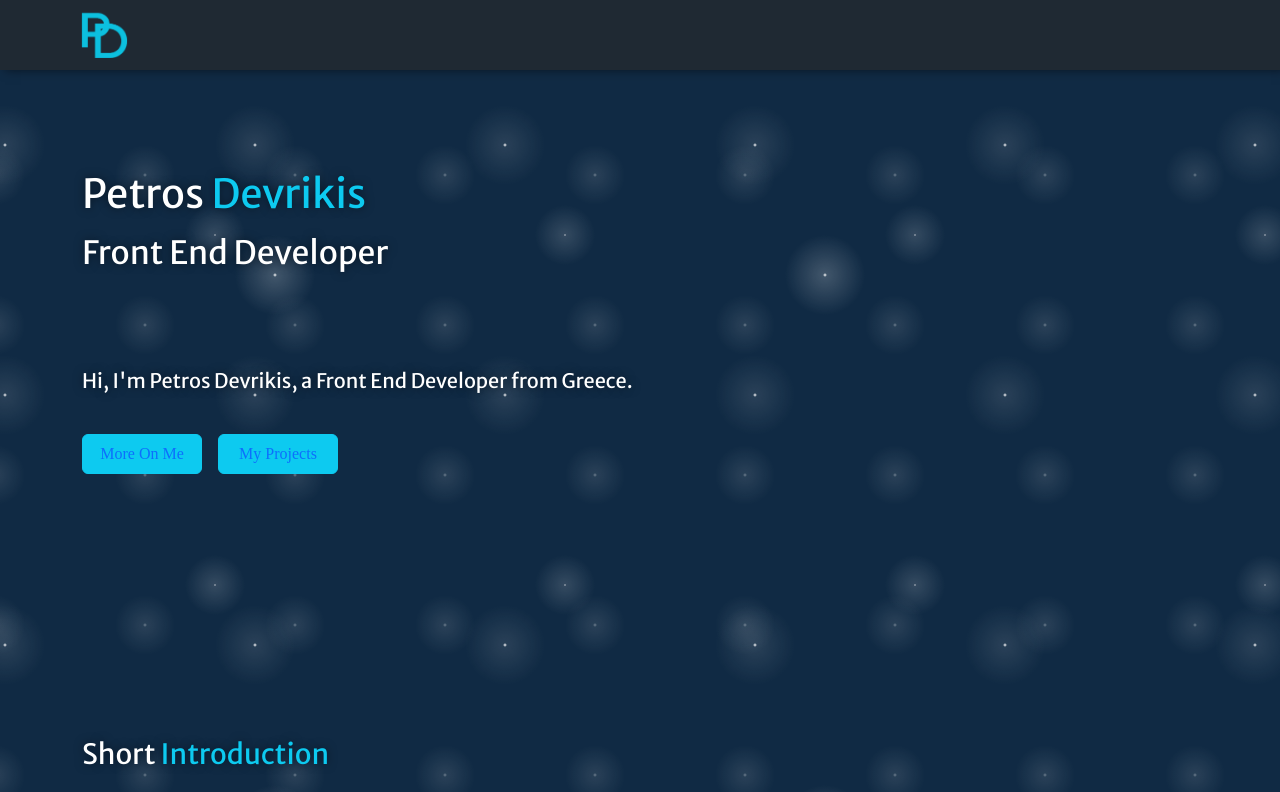
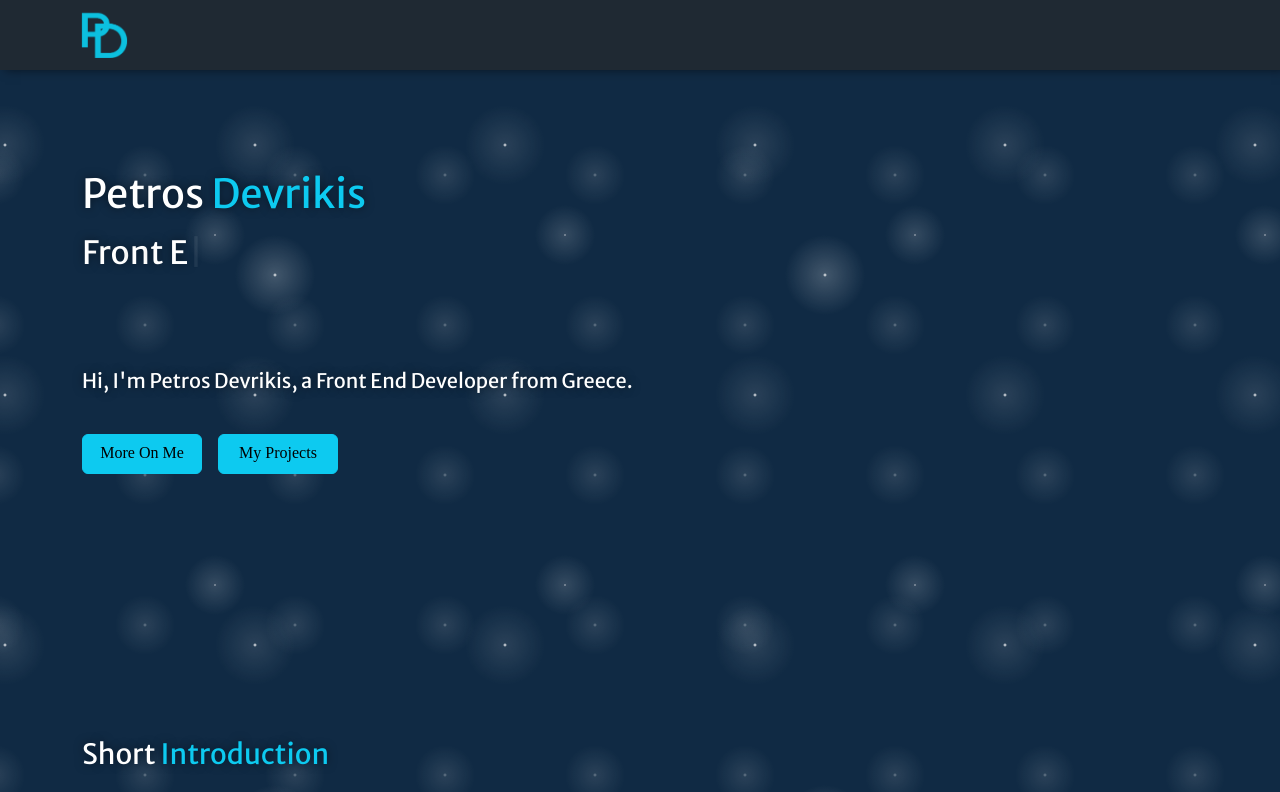
Before and after one commit to Petrosdevri/Portfolio, a React (Create React App) app: page / in a window 1280 px wide. Shown: the top 792 px of the page. Built offline with nearby package versions, Linux system fonts and the light colour scheme; a web font is replaced by a local one.

Commit message:
Add typewriter effect.

```diff
--- a/package.json
+++ b/package.json
@@ -22,6 +22,7 @@
     "react-lazyload": "github:twobin/react-lazyload",
     "react-router-dom": "^6.11.0",
     "react-scripts": "5.0.1",
+    "typewriter-effect": "^2.19.0",
     "web-vitals": "^2.1.4"
   },
   "scripts": {
--- a/src/components/Home/Hero.js
+++ b/src/components/Home/Hero.js
@@ -1,5 +1,6 @@
 import { React } from 'react';
 import { Button, Stack } from 'react-bootstrap';
+import Type from './Type';
 import JSDev from '../../images/icons/personal-icons/js-dev.png';
 
 export default function Hero() {
@@ -7,39 +8,14 @@ export default function Hero() {
         <Stack className='hero' direction='horizontal' gap={3}>
             <Stack className='presentation' gap={2}>
                 <h1>Petros <span className='name'>Devrikis</span></h1>
-                <h2>Front End Developer</h2>
+                <h2><Type /></h2>
                 <h5 className='stack-text-margin'>Hi, I&apos;m Petros Devrikis, a Front End Developer from Greece.</h5>
                 <Stack className='presentation-btns' direction='horizontal' gap={3} style={{ marginBlockStart: '25px' }}>
-                    <Button className='presentation-btn' variant='info'><a href='/about'>More On Me</a></Button>
-                    <Button className='presentation-btn' variant='info'><a href='/projects'>My Projects</a></Button>
+                    <Button className='presentation-btn' href='/about' variant='info'>More On Me</Button>
+                    <Button className='presentation-btn' href='/projects' variant='info'>My Projects</Button>
                 </Stack>
             </Stack>
             <img src={JSDev} alt='JS Developer' id='intro-img' rel='preload' width='375' height='250' />
         </Stack>
     );
 }
-
-// className='presentation' gap={2}
-{/*
-    <Row className="hero">
-            <Col md={6} className="d-flex align-items-center">
-                <div className="presentation">
-                    <h1>Petros <span className="name">Devrikis</span></h1>
-                    <h2>Front End Developer</h2>
-                    <h5 className="stack-text-margin">
-                    Hi, I&apos;m Petros Devrikis, a Front End Developer from Greece.
-                    </h5>
-                    <div className="presentation-btns" style={{ marginTop: '25px' }}>
-                        <Button className="presentation-btn" variant="info">
-                            <a href="/about">More On Me</a>
-                        </Button>
-                        <Button className="presentation-btn" variant="info">
-                            <a href="/projects">My Projects</a>
-                        </Button>
-                    </div>
-                </div>
-            </Col>
-            <Col md={6}>
-                <img src={JSDev} alt="JS Developer" id="intro-img" rel="preload" />
-            </Col>
-      </Row>*/}
--- /dev/null
+++ b/src/components/Home/Type.js
@@ -0,0 +1,13 @@
+import React from 'react';
+import TypewriterComponent from 'typewriter-effect';
+
+export default function Type() {
+    return (
+        <TypewriterComponent options={{
+            'strings': ['Front End Developer', 'Web Developer', 'JavaScript Developer', 'Open Source Contributor', 'Web Designer',],
+            'autoStart': true,
+            'loop': true,
+            'deleteSpeed': 50,
+        }} />
+    )
+}
```
Also changed, not shown: 1 other file (tests, documents, lock files or other folders).
